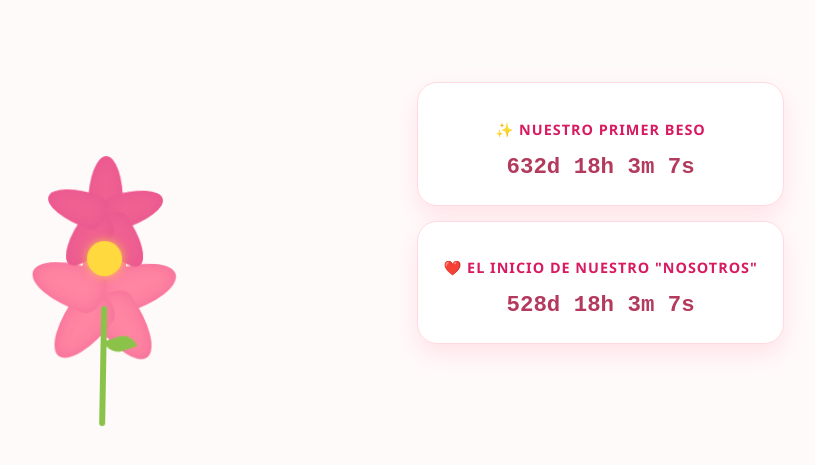
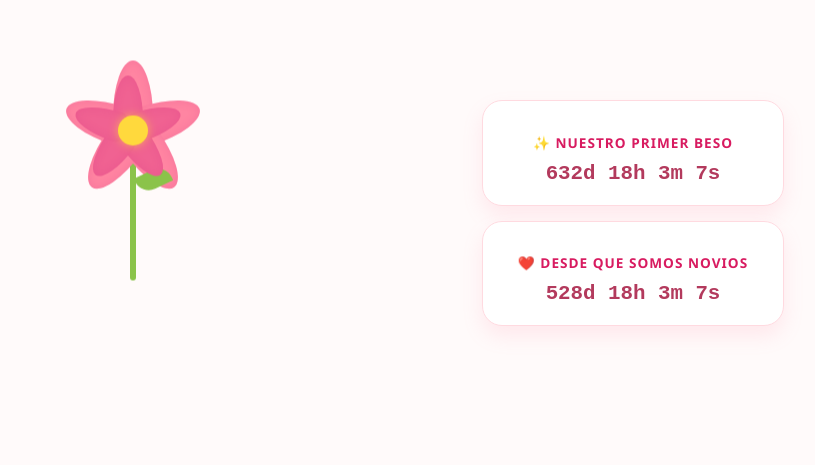
Before and after one commit to costa1311-sketch/Our-history, a plain HTML site: page index.html in a window 1280 px wide. Shown: the part 187-652 px from the top of the page, without its empty margins (199-1014 px from the left). Drawn offline with Linux system fonts and the light colour scheme.

Commit message:
Update index.html

```diff
--- a/index.html
+++ b/index.html
@@ -6,7 +6,7 @@
     <style>
         body {
             background: #fffafa;
-            font-family: 'Segoe UI', Tahoma, Geneva, Verdana, sans-serif;
+            font-family: 'Segoe UI', sans-serif;
             display: flex;
             justify-content: center;
             align-items: center;
@@ -25,45 +25,68 @@
             flex-wrap: wrap;
         }
 
-        /* --- FLOR MEJORADA --- */
-        .flower-container {
+        /* --- CONTENEDOR DE LA FLOR --- */
+        .flower-wrapper {
             position: relative;
+            width: 100px;
+            height: 250px;
             animation: intro-flower 2.5s ease-in-out forwards;
         }
 
-        .flower { position: relative; animation: float 4s ease-in-out infinite; }
+        .flower {
+            position: absolute;
+            top: 50px;
+            left: 50%;
+            transform: translateX(-50%);
+            animation: float 4s ease-in-out infinite;
+        }
 
-        /* Capas de pétalos */
+        /* Pétalos (Exteriores) */
         .petal {
-            width: 45px; height: 75px;
+            width: 40px; height: 70px;
             background: #ff85a2;
             position: absolute;
             border-radius: 50% 50% 50% 50% / 80% 80% 20% 20%;
             transform-origin: bottom center;
-            box-shadow: inset 0 0 15px rgba(214, 51, 132, 0.3);
+            box-shadow: inset 0 0 10px rgba(214, 51, 132, 0.2);
+            left: 50%;
+            margin-left: -20px;
+            bottom: 0;
         }
 
-        /* Pétalos internos más oscuros para profundidad */
-        .petal.inner { width: 35px; height: 60px; background: #f06292; z-index: 5; bottom: 0; }
+        /* Pétalos (Interiores - más pequeños y oscuros) */
+        .petal.inner {
+            width: 30px; height: 55px;
+            background: #f06292;
+            z-index: 5;
+        }
 
         .center {
-            width: 35px; height: 35px; background: #ffd93d;
-            border-radius: 50%; position: relative; z-index: 10;
-            top: 55px; left: 5px;
-            box-shadow: 0 0 10px rgba(255, 217, 61, 0.8);
+            width: 30px; height: 30px;
+            background: #ffd93d;
+            border-radius: 50%;
+            position: absolute;
+            z-index: 10;
+            bottom: -15px;
+            left: 50%;
+            transform: translateX(-50%);
+            box-shadow: 0 0 10px rgba(255, 217, 61, 0.6);
         }
 
         /* Tallo y hoja */
-        .stem { width: 6px; height: 120px; background: #8bc34a; position: absolute; top: 120px; left: 20px; border-radius: 3px; }
+        .stem { width: 6px; height: 150px; background: #8bc34a; position: absolute; top: 0; left: 50%; transform: translateX(-50%); border-radius: 3px; z-index: -1; }
         .leaf {
-            width: 30px; height: 15px; background: #8bc34a;
+            width: 35px; height: 18px; background: #8bc34a;
             position: absolute; border-radius: 0 15px 0 15px;
-            top: 150px; left: 25px; transform: rotate(-20deg);
+            top: 40px; left: 3px; transform: rotate(-25deg);
         }
 
-        /* Posiciones de pétalos */
-        .p1 { transform: rotate(0deg); } .p2 { transform: rotate(72deg); } .p3 { transform: rotate(144deg); }
-        .p4 { transform: rotate(216deg); } .p5 { transform: rotate(288deg); }
+        /* Rotaciones precisas para 5 pétalos */
+        .p1 { transform: rotate(0deg); }
+        .p2 { transform: rotate(72deg); }
+        .p3 { transform: rotate(144deg); }
+        .p4 { transform: rotate(216deg); }
+        .p5 { transform: rotate(288deg); }
 
         /* --- CONTADORES --- */
         .counters {
@@ -73,26 +96,26 @@
         }
 
         .timer-box {
-            background: white; padding: 25px; border-radius: 20px;
-            margin: 15px; box-shadow: 0 10px 25px rgba(255, 133, 162, 0.2);
-            border: 1px solid #ffdae0; min-width: 280px;
+            background: white; padding: 20px; border-radius: 20px;
+            margin: 15px; box-shadow: 0 10px 20px rgba(255, 133, 162, 0.15);
+            border: 1px solid #ffdae0; min-width: 260px;
         }
-        .timer-box h2 { font-size: 0.9rem; letter-spacing: 1px; text-transform: uppercase; margin-bottom: 15px; color: #d81b60; }
-        .time-display { font-family: 'Courier New', Courier, monospace; font-size: 1.4rem; font-weight: bold; }
+        .timer-box h2 { font-size: 0.85rem; letter-spacing: 1px; margin-bottom: 10px; color: #d81b60; }
+        .time-display { font-family: 'Courier New', Courier, monospace; font-size: 1.3rem; font-weight: bold; }
 
         /* --- ANIMACIONES --- */
         @keyframes intro-flower {
-            0% { transform: translateX(35vw) scale(1.2); }
+            0% { transform: translateX(35vw) scale(1.1); }
             100% { transform: translateX(0) scale(1); }
         }
 
         @keyframes float {
-            0%, 100% { transform: translateY(0) rotate(0deg); }
-            50% { transform: translateY(-20px) rotate(2deg); }
+            0%, 100% { transform: translateY(0); }
+            50% { transform: translateY(-15px); }
         }
 
         @keyframes fadeIn {
-            from { opacity: 0; transform: translateY(20px); }
+            from { opacity: 0; transform: translateY(15px); }
             to { opacity: 1; transform: translateY(0); }
         }
     </style>
@@ -100,19 +123,17 @@
 <body>
 
     <div class="container">
-        <div class="flower-container">
+        <div class="flower-wrapper">
             <div class="flower">
                 <div class="center"></div>
-                <!-- Pétalos exteriores -->
+                <!-- Exteriores -->
                 <div class="petal p1"></div><div class="petal p2"></div>
                 <div class="petal p3"></div><div class="petal p4"></div>
                 <div class="petal p5"></div>
-                <!-- Pétalos interiores -->
-                <div class="petal inner p1" style="bottom: 5px; left: 5px;"></div>
-                <div class="petal inner p2" style="bottom: 5px; left: 5px;"></div>
-                <div class="petal inner p3" style="bottom: 5px; left: 5px;"></div>
-                <div class="petal inner p4" style="bottom: 5px; left: 5px;"></div>
-                <div class="petal inner p5" style="bottom: 5px; left: 5px;"></div>
+                <!-- Interiores -->
+                <div class="petal inner p1"></div><div class="petal inner p2"></div>
+                <div class="petal inner p3"></div><div class="petal inner p4"></div>
+                <div class="petal inner p5"></div>
                 <div class="stem"></div>
                 <div class="leaf"></div>
             </div>
@@ -120,18 +141,18 @@
 
         <div class="counters">
             <div class="timer-box">
-                <h2>✨ Nuestro primer beso</h2>
+                <h2>✨ NUESTRO PRIMER BESO</h2>
                 <div id="timer-beso" class="time-display">...</div>
             </div>
             <div class="timer-box">
-                <h2>❤️ El inicio de nuestro "Nosotros"</h2>
+                <h2>❤️ DESDE QUE SOMOS NOVIOS</h2>
                 <div id="timer-novios" class="time-display">...</div>
             </div>
         </div>
     </div>
 
     <script>
-        // FECHAS CONFIGURADAS (Meses en JS: Enero=0, Junio=5, Octubre=9)
+        // Fechas: 28 Junio (mes 5) y 10 Octubre (mes 9)
         const fechaBeso = new Date(2024, 5, 28, 0, 0, 0);
         const fechaNovios = new Date(2024, 9, 10, 0, 0, 0);
 
```
